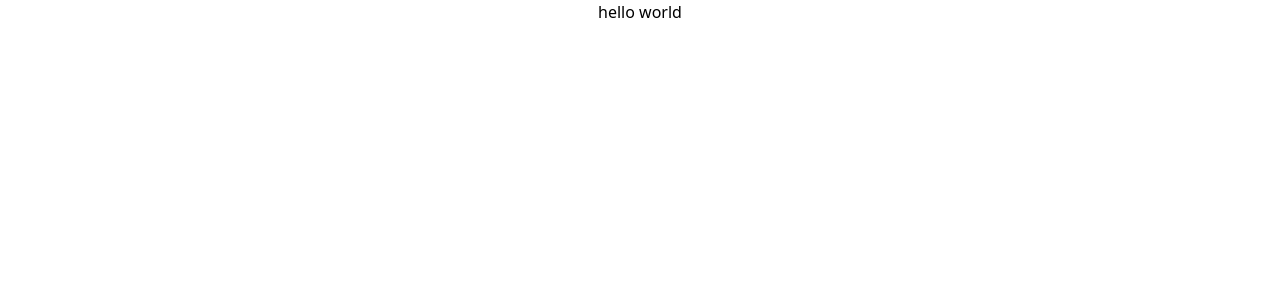
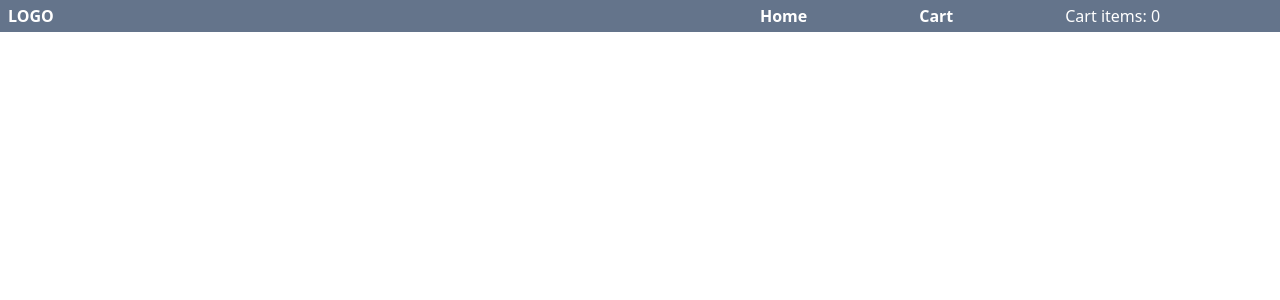
Before and after one commit to rsyji/redux-toolkit, a React (Create React App) app: page / in a window 1280 px wide. Shown: the top 300 px of the page. Built offline with nearby package versions, Linux system fonts and the light colour scheme.

Commit message:
components and routes added

```diff
--- a/src/App.js
+++ b/src/App.js
@@ -1,8 +1,18 @@
-
+import { BrowserRouter, Routes, Route } from "react-router-dom";
+import Home from "./components/pages/home";
+import Cart from "./components/pages/cart";
+import NavBar from "./components/navBar";
 
 function App() {
   return (
-    <div className="App text-center">hello world
+    <div className="App">
+      <BrowserRouter>
+          <NavBar/>
+          <Routes>
+            <Route path="/" element={<Home/>}></Route>
+            <Route path="/cart" element={<Cart/>}></Route>
+          </Routes>
+      </BrowserRouter>
     </div>
   );
 }
```
